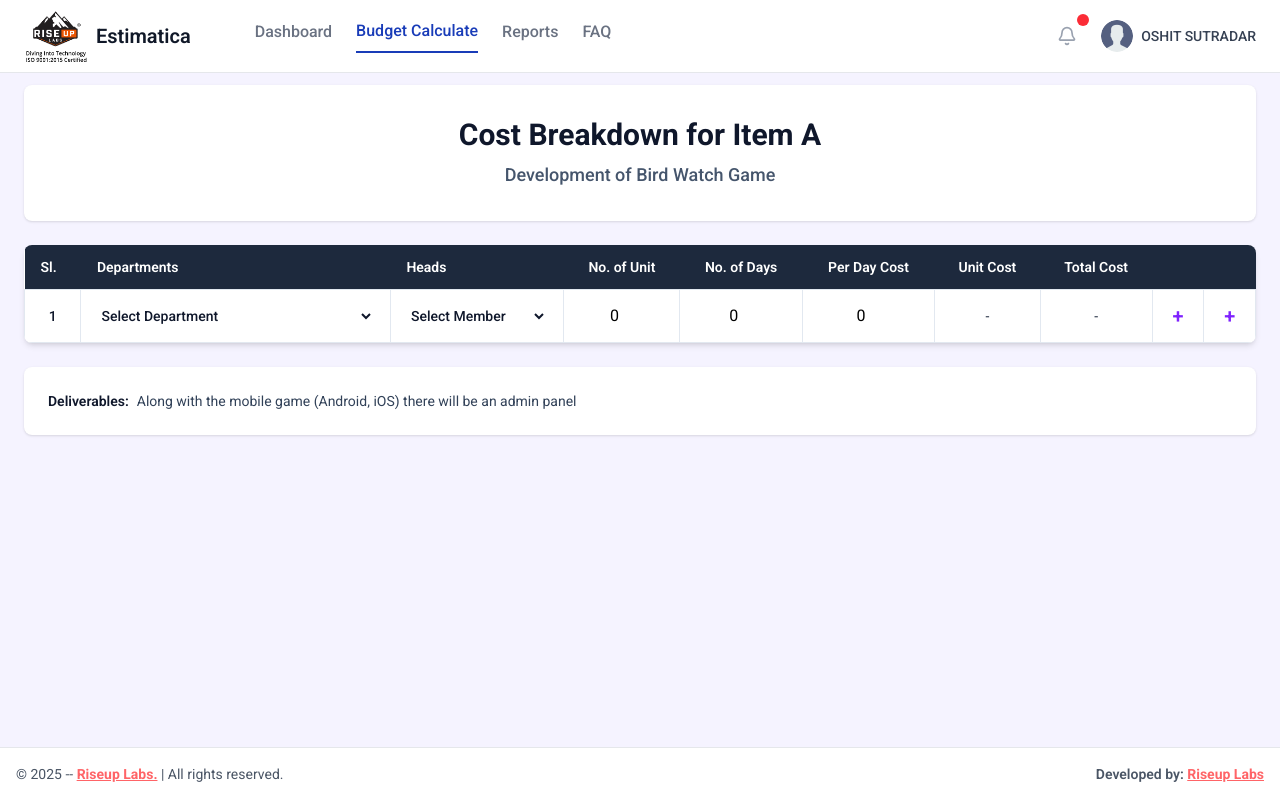
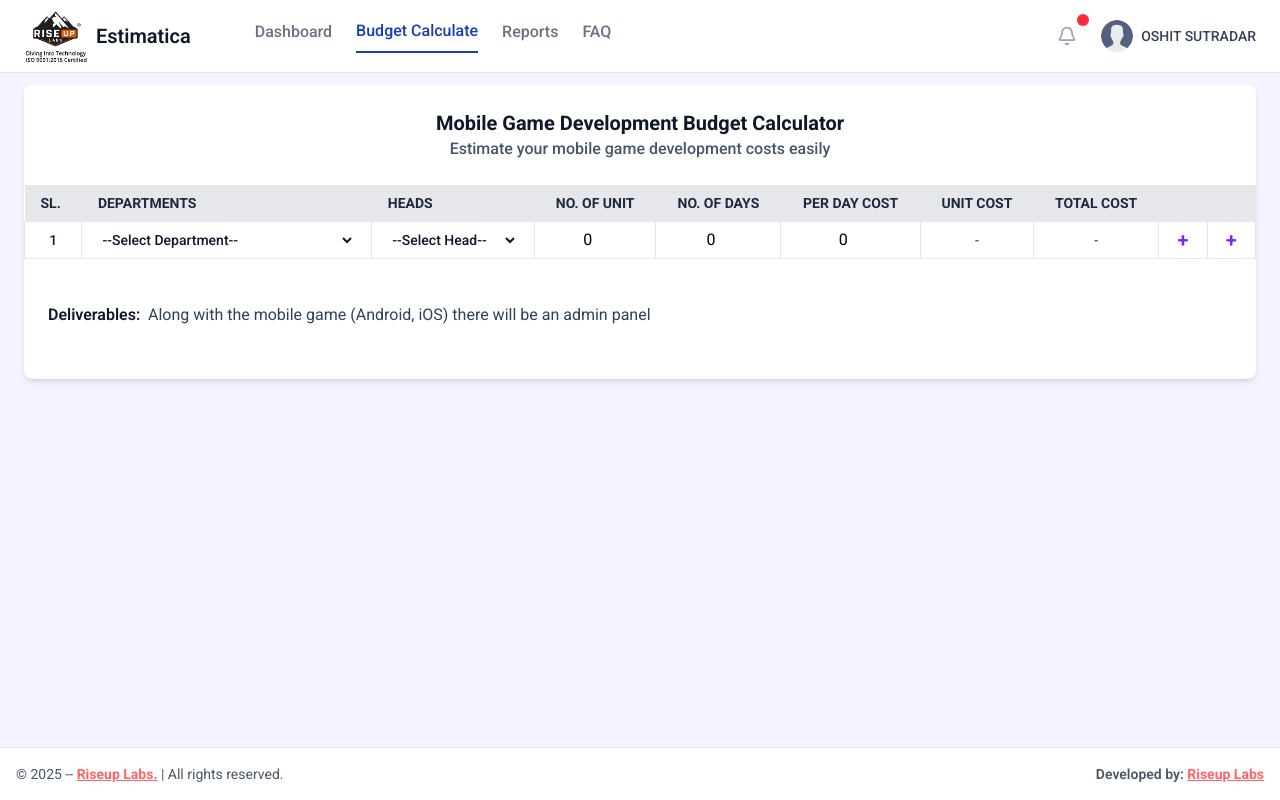
Before and after one commit to oshit-sd/budget-calculate, a Vue app: page /budget-calculate in a window 1280 px wide. Built offline with nearby package versions, Linux system fonts and the light colour scheme.

Commit message:
feat: Refactor BudgetCalculator component to enhance UI and improve data binding for titles and deliverables

```diff
--- a/src/views/BudgetCalculator.vue
+++ b/src/views/BudgetCalculator.vue
@@ -1,43 +1,59 @@
 <template>
   <div>
-    <!-- Header -->
-    <div class="bg-white rounded-lg shadow-sm p-8 mb-6">
-      <h1 class="text-3xl font-bold text-center text-slate-900 mb-2">
-        Cost Breakdown for Item A
-      </h1>
-      <p class="text-center text-lg text-slate-600 font-medium">
-        Development of Bird Watch Game
-      </p>
-    </div>
-
     <!-- Table Container -->
     <div class="bg-white rounded-lg shadow-md overflow-hidden">
+      <!-- Header -->
+      <div class="rounded-lg p-6">
+        <!-- Main Title -->
+        <div class="text-center">
+          <input
+            v-model="mainTitle"
+            type="text"
+            class="text-xl font-bold text-slate-900 w-full text-center bg-transparent focus:ring-2 focus:ring-violet-500 rounded-md"
+          />
+        </div>
+
+        <!-- Subtitle -->
+        <div class="text-center">
+          <input
+            v-model="subTitle"
+            type="text"
+            class="text-md text-slate-600 font-medium w-full text-center bg-transparent focus:ring-2 focus:ring-violet-500 rounded-md"
+          />
+        </div>
+      </div>
+
+      <!-- table sections -->
       <div class="overflow-x-auto">
         <table class="w-full border-collapse">
           <thead>
-            <tr class="bg-slate-800 text-white">
-              <th class="px-4 py-3 text-left text-sm font-semibold">Sl.</th>
-              <th class="px-4 py-3 text-left text-sm font-semibold">
+            <tr class="bg-gray-200 text-slate-800">
+              <th class="px-4 py-2 text-left text-sm font-bold uppercase">
+                Sl.
+              </th>
+              <th class="px-4 py-2 text-left text-sm font-bold uppercase">
                 Departments
               </th>
-              <th class="px-4 py-3 text-left text-sm font-semibold">Heads</th>
-              <th class="px-4 py-3 text-center text-sm font-semibold">
+              <th class="px-4 py-2 text-left text-sm font-bold uppercase">
+                Heads
+              </th>
+              <th class="px-4 py-2 text-center text-sm font-bold uppercase">
                 No. of Unit
               </th>
-              <th class="px-4 py-3 text-center text-sm font-semibold">
+              <th class="px-4 py-2 text-center text-sm font-bold uppercase">
                 No. of Days
               </th>
-              <th class="px-4 py-3 text-center text-sm font-semibold">
+              <th class="px-4 py-2 text-center text-sm font-bold uppercase">
                 Per Day Cost
               </th>
-              <th class="px-4 py-3 text-center text-sm font-semibold">
+              <th class="px-4 py-2 text-center text-sm font-bold uppercase">
                 Unit Cost
               </th>
-              <th class="px-4 py-3 text-center text-sm font-semibold">
+              <th class="px-4 py-2 text-center text-sm font-bold uppercase">
                 Total Cost
               </th>
-              <th class="px-4 py-3 text-center text-sm font-semibold"></th>
-              <th class="px-4 py-3 text-center text-sm font-semibold"></th>
+              <th class="px-4 py-2 text-center text-sm font-semibold"></th>
+              <th class="px-4 py-2 text-center text-sm font-semibold"></th>
             </tr>
           </thead>
 
@@ -55,7 +71,7 @@
                 <td
                   v-if="mIndex === 0"
                   :rowspan="detail.members.length"
-                  class="px-4 py-3 text-sm font-medium text-slate-900 text-center align-middle border border-slate-200"
+                  class="px-4 py-1 text-sm font-medium text-slate-900 text-center align-middle border border-slate-200"
                 >
                   {{ deptIndex + 1 }}
                 </td>
@@ -64,13 +80,13 @@
                 <td
                   v-if="mIndex === 0"
                   :rowspan="detail.members.length"
-                  class="px-4 py-3 text-sm text-slate-700 align-middle border border-slate-200"
+                  class="px-4 py-1 text-sm text-slate-700 align-middle border border-slate-200"
                 >
                   <select
                     v-model="detail.department_id"
                     class="w-full bg-transparent text-slate-900 font-medium focus:ring-2 focus:ring-violet-500 rounded-md"
                   >
-                    <option value="">Select Department</option>
+                    <option value="">--Select Department--</option>
                     <option
                       v-for="dept in departments"
                       :key="dept.id"
@@ -83,13 +99,13 @@
 
                 <!-- Member Dropdown -->
                 <td
-                  class="px-4 py-3 text-sm text-slate-700 border border-slate-200"
+                  class="px-4 py-1 text-sm text-slate-700 border border-slate-200"
                 >
                   <select
                     v-model="member.user_id"
                     class="w-full bg-transparent text-slate-900 font-medium focus:ring-2 focus:ring-violet-500 rounded-md"
                   >
-                    <option value="">Select Member</option>
+                    <option value="">--Select Head--</option>
                     <option
                       v-for="des in getDesignations(detail.department_id)"
                       :key="des.head"
@@ -101,7 +117,7 @@
                 </td>
 
                 <!-- Units -->
-                <td class="px-2 py-3 text-center border border-slate-200">
+                <td class="px-2 py-1 text-center border border-slate-200">
                   <input
                     type="number"
                     v-model.number="member.unit"
@@ -112,7 +128,7 @@
                 </td>
 
                 <!-- Days -->
-                <td class="px-2 py-3 text-center border border-slate-200">
+                <td class="px-2 py-1 text-center border border-slate-200">
                   <input
                     type="number"
                     v-model.number="member.days"
@@ -123,7 +139,7 @@
                 </td>
 
                 <!-- Per Day Cost -->
-                <td class="px-2 py-3 text-center border border-slate-200">
+                <td class="px-2 py-1 text-center border border-slate-200">
                   <input
                     type="number"
                     v-model.number="member.per_day_cost"
@@ -135,7 +151,7 @@
 
                 <!-- Unit Cost -->
                 <td
-                  class="px-4 py-3 text-sm text-center text-slate-800 border border-slate-200"
+                  class="px-4 py-1 text-sm text-center text-slate-800 border border-slate-200"
                 >
                   {{ member.unit_cost || "-" }}
                 </td>
@@ -144,14 +160,14 @@
                 <td
                   v-if="mIndex === 0"
                   :rowspan="detail.members.length"
-                  class="px-4 py-3 text-sm text-center text-slate-800 border border-slate-200"
+                  class="px-4 py-1 text-sm text-center text-slate-800 border border-slate-200"
                 >
                   {{ detail.total_cost || "-" }}
                 </td>
 
                 <!-- Actions -->
                 <td
-                  class="px-4 py-3 text-center border border-slate-200 text-sm"
+                  class="px-4 py-1 text-center border border-slate-200 text-sm"
                 >
                   <button
                     v-if="detail.members.length > 1"
@@ -173,7 +189,7 @@
                 <td
                   v-if="mIndex === 0"
                   :rowspan="detail.members.length"
-                  class="px-4 py-3 text-center text-sm border border-slate-200"
+                  class="px-4 py-1 text-center text-sm border border-slate-200"
                 >
                   <button
                     v-if="formData.details.length > 1"
@@ -191,18 +207,27 @@
                   </button>
                 </td>
               </tr>
+
+              <tr>
+                <td colspan="20" class="py-2"></td>
+              </tr>
             </template>
           </tbody>
         </table>
       </div>
-    </div>
 
-    <!-- Deliverables -->
-    <div class="bg-white rounded-lg shadow-sm p-6 mt-6">
-      <p class="text-sm text-slate-700">
-        <span class="font-semibold text-slate-900">Deliverables:</span>
-        <span class="ml-2">{{ deliverables }}</span>
-      </p>
+      <!-- Deliverables -->
+      <div class="p-6">
+        <div class="flex items-start space-x-4">
+          <span class="font-semibold text-slate-900 w-20 mt-1"
+            >Deliverables:</span
+          >
+          <textarea
+            v-model="deliverables"
+            class="flex-1 bg-transparent focus:ring-2 focus:ring-violet-500 rounded-md resize-none p-1 text-slate-700"
+          ></textarea>
+        </div>
+      </div>
     </div>
   </div>
 </template>
@@ -212,6 +237,11 @@ export default {
   name: "BudgetCalculator",
   data() {
     return {
+      mainTitle: "Mobile Game Development Budget Calculator",
+      subTitle: "Estimate your mobile game development costs easily",
+      isEditingTitle: false,
+      isEditingSubtitle: false,
+
       deliverables:
         "Along with the mobile game (Android, iOS) there will be an admin panel",
 
@@ -219,16 +249,21 @@ export default {
         { id: 1, name: "Managing & Planning Department" },
         { id: 2, name: "Art Department" },
         { id: 3, name: "Development Department" },
+        { id: 4, name: "Others" },
       ],
-
       designations: [
         { head: "Project Manager", department_id: 1 },
         { head: "Game Designer", department_id: 1 },
         { head: "UI/UX Designer", department_id: 2 },
         { head: "2D Game Artist", department_id: 2 },
         { head: "Spine Animator", department_id: 2 },
-        { head: "Unity Developer", department_id: 3 },
-        { head: "Backend Developer", department_id: 3 },
+        { head: "Technical Lead", department_id: 3 },
+        { head: "Sr. Game Developer", department_id: 3 },
+        { head: "Mid Game Developer", department_id: 3 },
+        { head: "Sr. Backend Developer", department_id: 3 },
+        { head: "Sr. Frontend Developer", department_id: 3 },
+        { head: "Sr. QA Engineer", department_id: 4 },
+        { head: "Sr. Sound Engineer", department_id: 4 },
       ],
 
       formData: {
@@ -255,6 +290,7 @@ export default {
     getDesignations(department_id) {
       return this.designations.filter((d) => d.department_id === department_id);
     },
+
     calculateTotal(dept, member) {
       member.unit_cost =
         (member.unit || 0) * (member.days || 0) * (member.per_day_cost || 0);
@@ -265,32 +301,38 @@ export default {
       );
     },
 
+    // Add / Remove Departments
     addDepartment() {
-      this.formData.details.push({
+      this.formData.details.push(this.createDepartment());
+    },
+    removeDepartment(index) {
+      this.formData.details.splice(index, 1);
+    },
+
+    // Add / Remove Members
+    addMember(deptIndex) {
+      this.formData.details[deptIndex].members.push(this.createMember());
+    },
+    removeMember(deptIndex, mIndex) {
+      this.formData.details[deptIndex].members.splice(mIndex, 1);
+    },
+
+    // Factory functions for consistent structure
+    createDepartment() {
+      return {
         department_id: "",
         total_cost: 0,
-        members: [
-          {
-            user_id: "",
-            unit: 0,
-            days: 0,
-            per_day_cost: 0,
-            unit_cost: 0,
-          },
-        ],
-      });
+        members: [this.createMember()],
+      };
     },
-    addMember(deptIndex) {
-      this.formData.details[deptIndex].members.push({
+    createMember() {
+      return {
         user_id: "",
         unit: 0,
         days: 0,
         per_day_cost: 0,
         unit_cost: 0,
-      });
-    },
-    removeMember(deptIndex, mIndex) {
-      this.formData.details[deptIndex].members.splice(mIndex, 1);
+      };
     },
   },
 };
```
